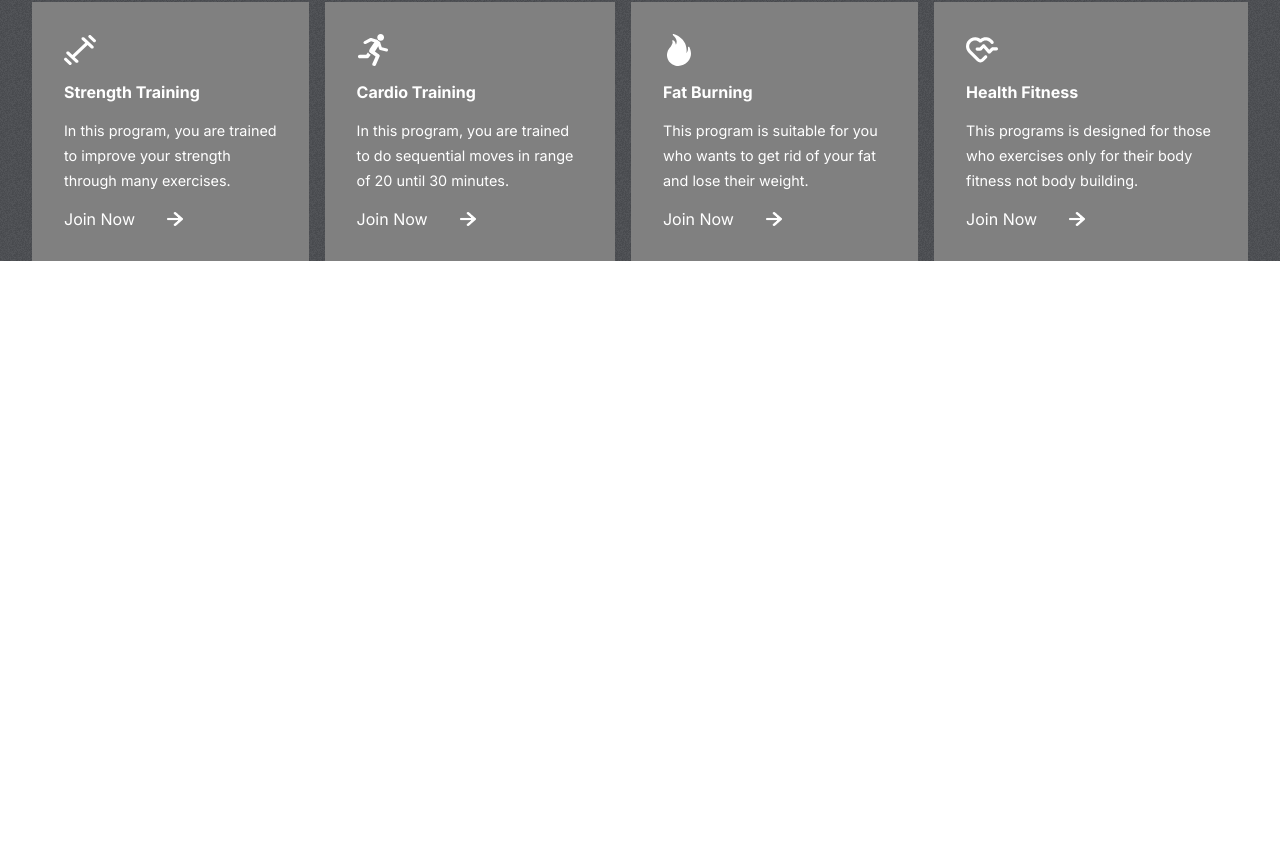
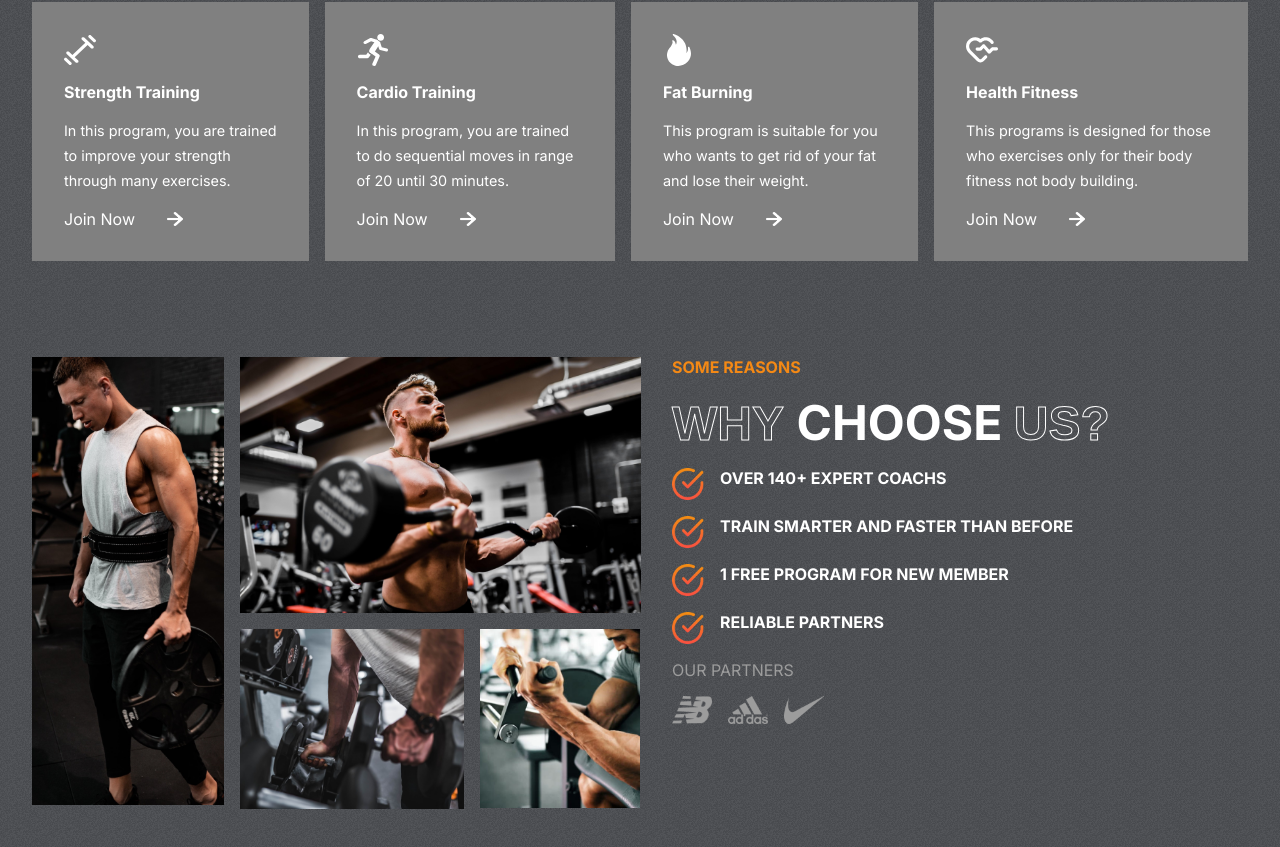
Before and after one commit to yonatanski/FitClub-Web, a React (Create React App) app: page / in a window 1280 px wide. Shown: the part 906-1753 px from the top of the page. Before the commit the page ends 1167 px from the top, so only its background shows below. Built offline with nearby package versions, Linux system fonts and the light colour scheme.

Commit message:
reason component done

```diff
--- a/src/App.js
+++ b/src/App.js
@@ -1,11 +1,13 @@
 import "./App.css"
 import Hero from "./components/Hero/Hero"
 import Programs from "./components/Programs/Programs"
+import Reasons from "./components/Reasons/Reasons"
 function App() {
   return (
     <div className="App">
       <Hero />
       <Programs />
+      <Reasons />
     </div>
   )
 }
--- /dev/null
+++ b/src/components/Reasons/Reasons.css
@@ -0,0 +1,81 @@
+.reasons{
+    display: flex;
+    gap: 2rem;
+    padding: 0 2rem;
+}
+.reasons__left{
+    flex: 1 1;
+    display:grid;
+    grid-template-columns: repeat(3,1fr);
+    gap: 1rem;
+    grid-auto-rows: 1fr;
+}
+.reasons__left>img{
+    object-fit: cover;
+}
+.reasons__left>:nth-child(1){
+    width: 12rem;
+    grid-row: 1/3;
+    height: 28rem;
+}
+.reasons__left>:nth-child(2){
+    width: auto;
+    height:16rem;
+    grid-column: 2/4;
+}
+.reasons__left>:nth-child(3){
+    width: 14rem;
+    grid-row: 2;
+    grid-column: 2/3;
+
+}
+.reasons__left>:nth-child(4){
+    width: 10rem;
+    grid-row: 2;
+    grid-column: 3/4;
+    height: 11.2rem;
+
+}
+.reasons__right{
+    flex: 1 1;
+    text-transform: uppercase;
+    display: flex;
+    gap: 1rem;
+    flex-direction: column;
+}
+.reasons__right>span{
+    font-weight: bold;
+    color:  var(--orange);
+
+}
+.reasons__right>div{
+    font-size: 3rem;
+    font-weight: bold;
+    color:  white;
+
+}
+.reasons__right__details{
+    display: flex;
+    flex-direction: column;
+    gap: 1rem;
+
+}
+.reasons__right__details>div{
+    display: flex;
+    gap: 1rem;
+    font-size: 1rem;
+}
+.reasons__right__details>div>img{
+    width: 2rem;
+    height: 2rem;
+}
+
+.reasons__right__partners{
+    display: flex;
+    gap: 1rem;
+
+}
+.reasons__right__partners>img{
+    width: 2.5rem;
+
+}
--- /dev/null
+++ b/src/components/Reasons/Reasons.jsx
@@ -0,0 +1,57 @@
+import React from "react"
+import "./Reasons.css"
+import image1 from "../../assets/image1.png"
+import image2 from "../../assets/image2.png"
+import image3 from "../../assets/image3.png"
+import image4 from "../../assets/image4.png"
+import nb from "../../assets/nb.png"
+import adidas from "../../assets/adidas.png"
+import nike from "../../assets/nike.png"
+import tick from "../../assets/tick.png"
+
+const Reasons = () => {
+  return (
+    <div className="reasons" id="reasons">
+      <div className="reasons__left">
+        <img src={image1} alt="image1" />
+        <img src={image2} alt="image2" />
+        <img src={image3} alt="image3" />
+        <img src={image4} alt="image4" />
+      </div>
+      <div className="reasons__right">
+        <span>some reasons</span>
+        <div>
+          <span className="stroke-text"> why </span>
+          <span> choose </span>
+          <span className="stroke-text"> us? </span>
+        </div>
+        <div className="reasons__right__details">
+          <div>
+            <img src={tick} alt="tick logo" />
+            <span>OVER 140+ EXPERT COACHS</span>
+          </div>
+          <div>
+            <img src={tick} alt="tick logo" />
+            <span>TRAIN SMARTER AND FASTER THAN BEFORE</span>
+          </div>
+          <div>
+            <img src={tick} alt="tick logo" />
+            <span>1 FREE PROGRAM FOR NEW MEMBER</span>
+          </div>
+          <div>
+            <img src={tick} alt="tick logo" />
+            <span>RELIABLE PARTNERS</span>
+          </div>
+        </div>
+        <span style={{ color: "var(--gray)", fontWeight: "normal" }}>OUR PARTNERS</span>
+        <div className="reasons__right__partners">
+          <img src={nb} alt="nb" />
+          <img src={adidas} alt="adidas shoe" />
+          <img src={nike} alt="nike shoes" />
+        </div>
+      </div>
+    </div>
+  )
+}
+
+export default Reasons
```
